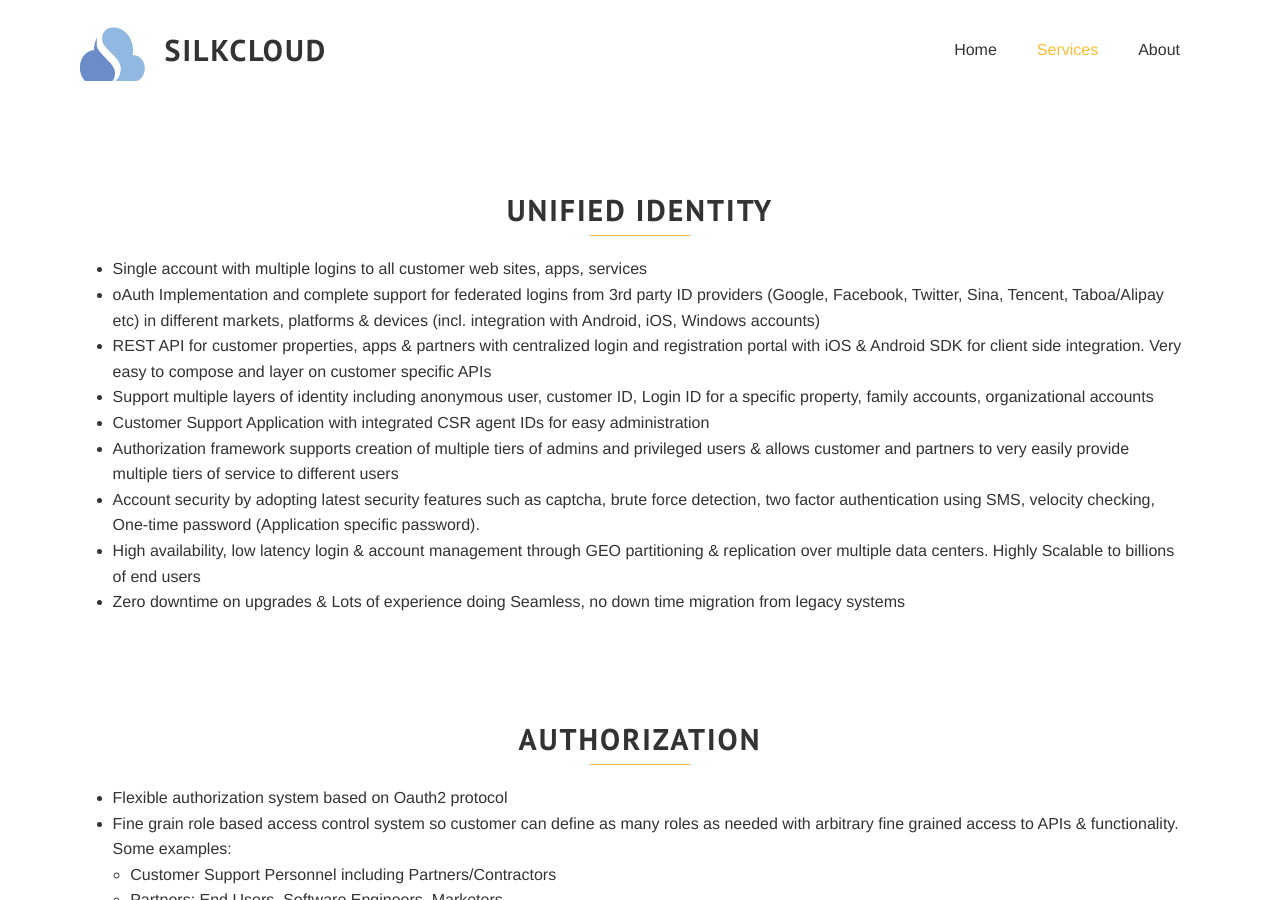
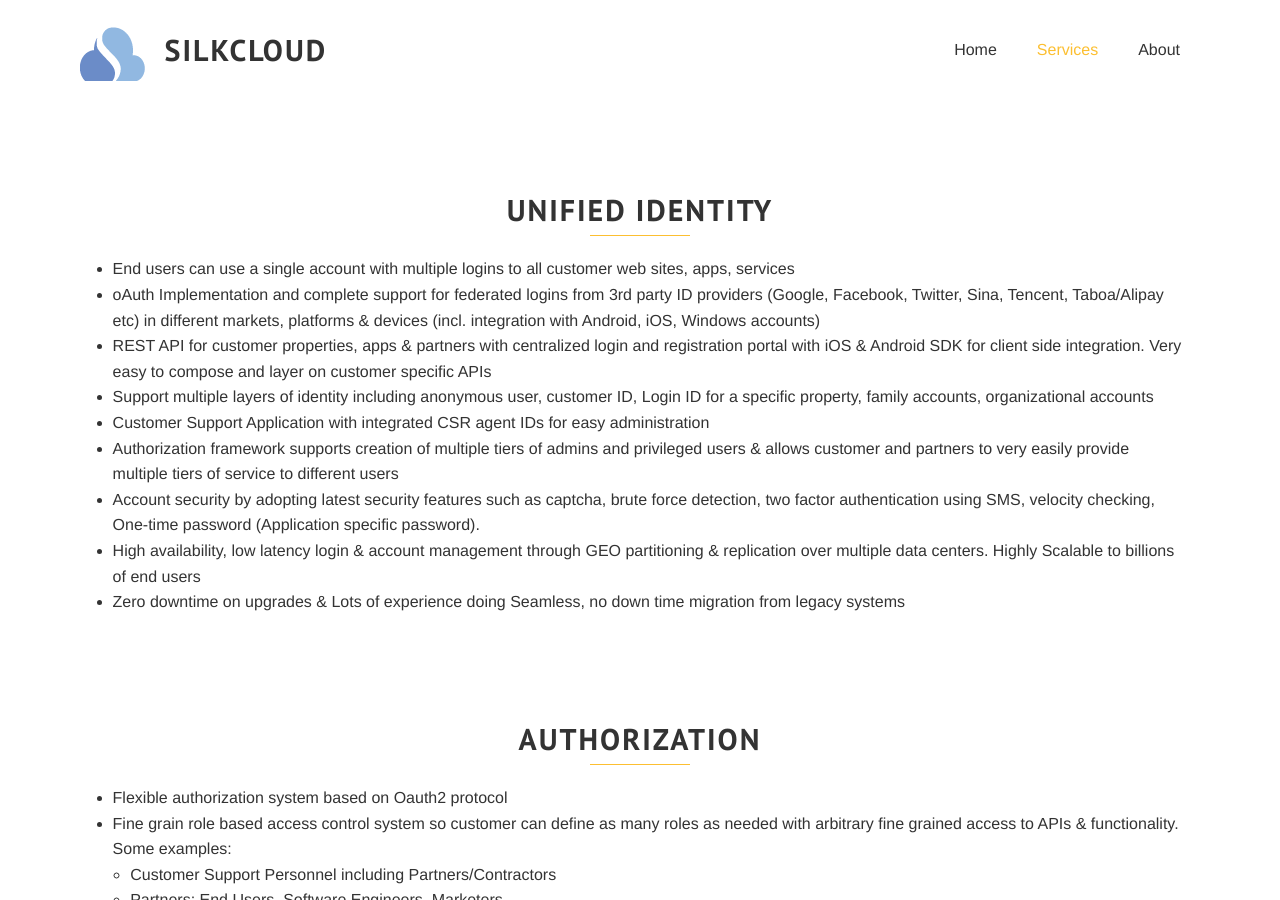
Before and after one commit to jrgallelli/jrgallelli.github.io, a Jekyll site: the page built from services.html, in a window 1280 px wide and 900 px high, scrolled down 774 px. Built offline with Jekyll 4.4.1, drawn with Linux system fonts in a browser that asks for light colours; some web fonts are replaced; Markdown is read by kramdown in place of the engine named in the settings.

Commit message:
Update services.html

```diff
--- a/services.html
+++ b/services.html
@@ -19,7 +19,7 @@ section_id: services
     <div class='medium-12 large-12 columns'>
 
 <ul>
- <li>Single account with multiple logins to all customer web sites, apps, services </li>
+ <li>End users can use a single account with multiple logins to all customer web sites, apps, services </li>
  <li>oAuth Implementation and complete support for federated logins from 3rd party ID providers (Google, Facebook, Twitter, Sina, Tencent, Taboa/Alipay etc) in different markets, platforms & devices (incl. integration with Android, iOS, Windows accounts)</li>
  <li>REST API for customer properties, apps & partners with centralized login and registration portal with iOS & Android SDK for client side integration. Very easy to compose and layer on customer specific APIs</li>
  <li>Support multiple layers of identity including anonymous user, customer ID, Login ID for a specific property, family accounts, organizational accounts</li>
```
